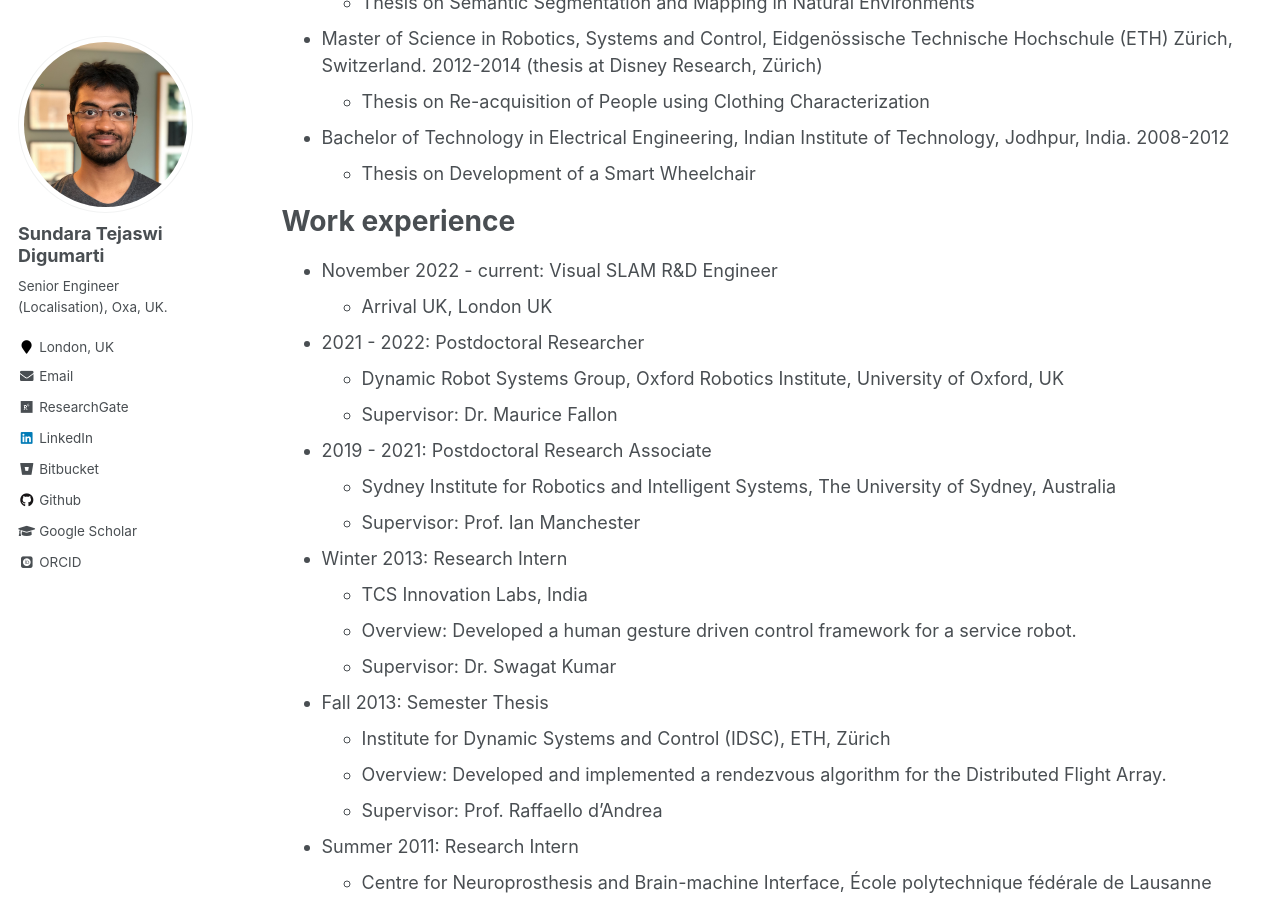
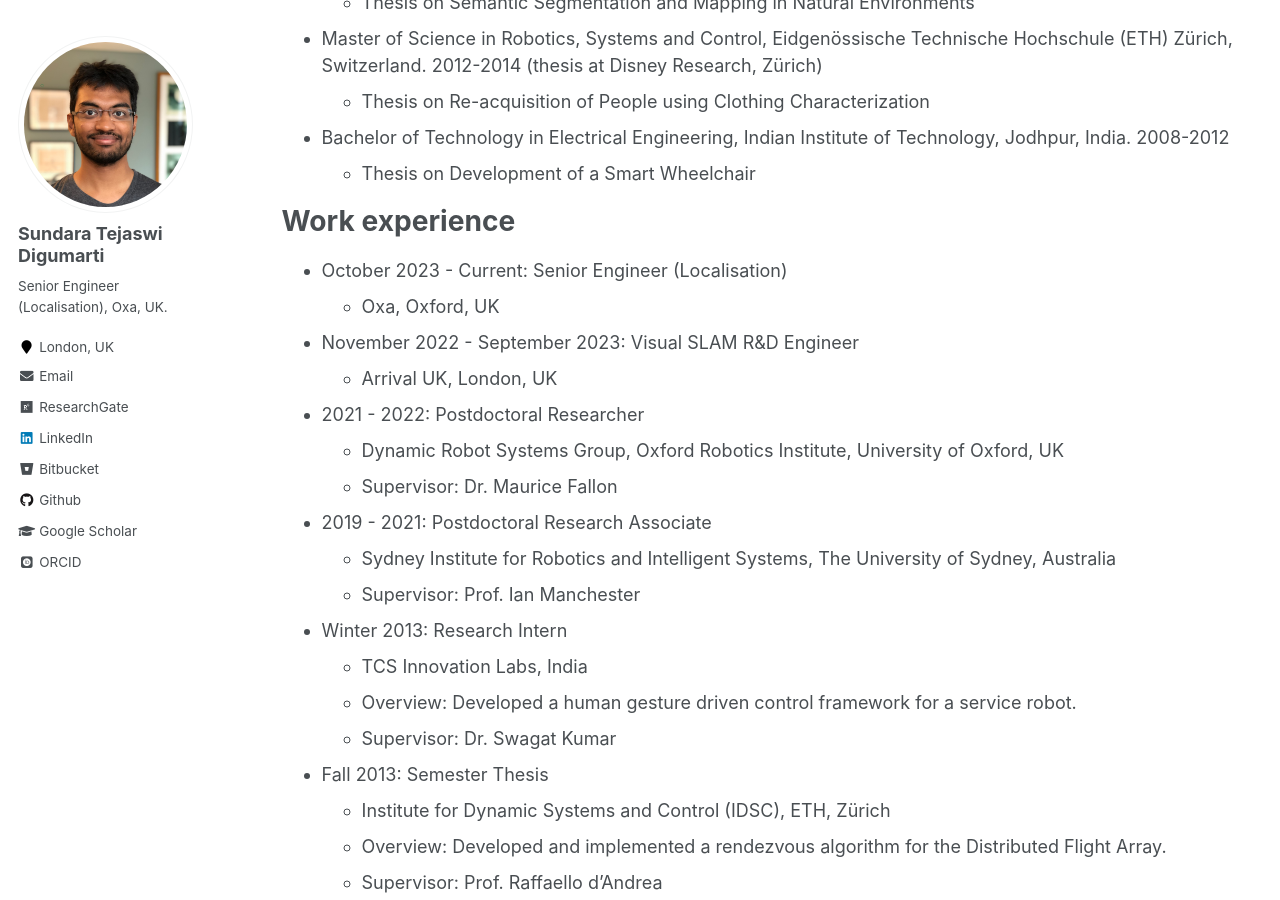
Before and after one commit to tejaswid/tejaswid.github.io, a Jekyll site: the page built from _pages/cv.md, in a window 1280 px wide and 900 px high, scrolled down 340 px. Built offline with Jekyll 4.4.1, drawn with Linux system fonts in a browser that asks for light colours; some web fonts are replaced.

Commit message:
Updated cv.md
Added Oxa info

```diff
--- a/_pages/cv.md
+++ b/_pages/cv.md
@@ -21,8 +21,11 @@ Education
 
 Work experience
 ======
-* November 2022 - current: Visual SLAM R&D Engineer
-  * Arrival UK, London UK
+* October 2023 - Current: Senior Engineer (Localisation)
+  * Oxa, Oxford, UK
+
+* November 2022 - September 2023: Visual SLAM R&D Engineer
+  * Arrival UK, London, UK
 
 * 2021 - 2022: Postdoctoral Researcher
   * Dynamic Robot Systems Group, Oxford Robotics Institute, University of Oxford, UK
```
